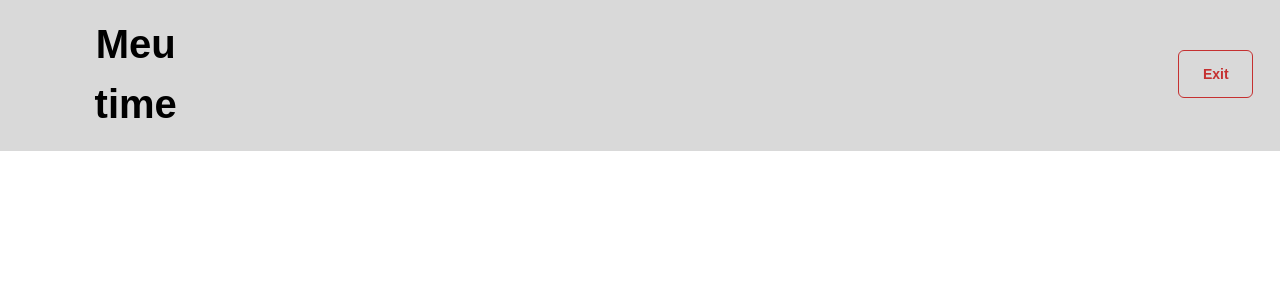
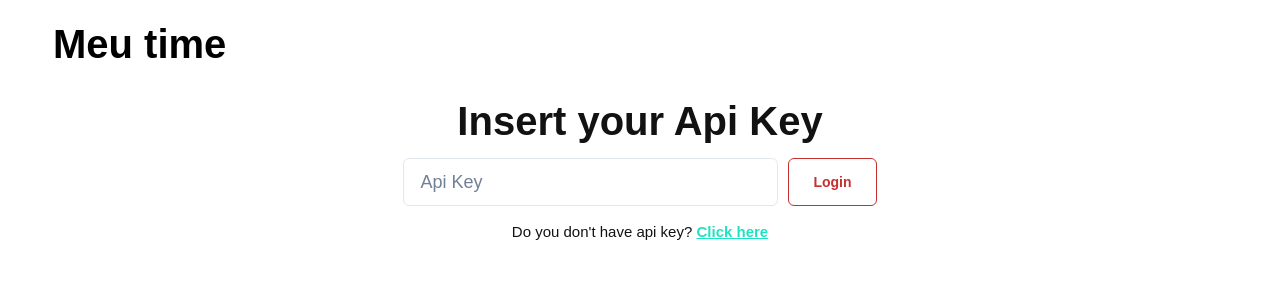
Before and after one commit to jgb27/meu-time, a React app: page / in a window 1280 px wide. Shown: the top 300 px of the page. Built offline with nearby package versions, Linux system fonts and the light colour scheme; the HTML template or start-up script is replaced by a standard one.

Commit message:
Login components are added to the project.

```diff
--- a/src/App.tsx
+++ b/src/App.tsx
@@ -1,11 +1,13 @@
 import { VStack } from "@chakra-ui/react"
 import { Header } from "./components/Header"
+import { LoginApiInput } from "./components/LoginApiInput"
 
 function App() {
 
   return (
-    <VStack>
-      <Header btn={true} />
+    <VStack spacing="15%">
+      <Header btn={false} />
+      <LoginApiInput />
     </VStack>
   )
 }
--- a/src/components/Header.tsx
+++ b/src/components/Header.tsx
@@ -17,7 +17,6 @@ export const Header = (props: HeaderProps) => {
       align={align}
       spacing="80%"
       minWidth="100%"
-      background="#D9D9D9"
     >
       <Text
         fontFamily="'Inter Variable', sans-serif"
--- /dev/null
+++ b/src/components/LoginApiInput.tsx
@@ -0,0 +1,79 @@
+import { VStack, Text, Input, Link, HStack, Button } from "@chakra-ui/react"
+import { useState } from "react"
+
+export const LoginApiInput = () => {
+  const [apiKey, setApiKey] = useState<string>("")
+  const [isIvalidApiKey, setIsIvalidApiKey] = useState<boolean>(false)
+
+  return (
+    <VStack verticalAlign="Center" align="center" spacing="15px" fontFamily="'Inter Variable', sans-serif">
+      <Text
+        fontWeight="semibold"
+        fontSize="40px"
+        color="#121212"
+        width="488px"
+        height="52px"
+        maxWidth="100%"
+        textAlign="center"
+      >
+        Insert your Api Key
+      </Text>
+      <HStack spacing="10px">
+        <Input
+          placeholder="Api Key"
+          size="lg"
+          width="375px"
+          height="48px"
+          maxWidth="100%"
+          onChange={(e) => {
+            setApiKey(e.target.value)
+          }}
+        />
+        <Button
+          size="lg"
+          variant="outline"
+          colorScheme={apiKey.length == 32 ? "green" : "red"}
+          onClick={() => {
+            apiKey.length == 32 ? console.log("ok") : setIsIvalidApiKey(true)
+          }}
+        >
+          <Text fontFamily="'Inter Variable', sans-serif" fontSize="14px">Login</Text>
+        </Button>
+      </HStack>
+      {isIvalidApiKey ? (
+        <Text
+          fontWeight="medium"
+          fontSize="14px"
+          color="red"
+          width="385px"
+          height="15px"
+          maxWidth="100%"
+          textAlign="center"
+        >
+          <span>Invalid Api Key</span>
+        </Text>
+      ) : (<></>)
+      }
+      <Text
+        fontWeight="medium"
+        fontSize="15px"
+        color="#121212"
+        width="385px"
+        height="25px"
+        maxWidth="100%"
+        textAlign="center"
+      >
+        <span>Do you don't have api key? </span>
+        <Link
+          fontWeight="semibold"
+          textDecoration="underline"
+          color="#1FE3C0"
+          href="https://dashboard.api-football.com/register"
+          isExternal
+        >
+          Click here
+        </Link>
+      </Text>
+    </VStack >
+  )
+}
--- a/src/main.tsx
+++ b/src/main.tsx
@@ -7,7 +7,7 @@ import { ChakraProvider } from '@chakra-ui/react'
 import '@fontsource-variable/inter';
 
 ReactDOM.createRoot(document.getElementById('root') as HTMLElement).render(
-  <ChakraProvider >
+  <ChakraProvider>
     <React.StrictMode>
       <App />
     </React.StrictMode>
```
